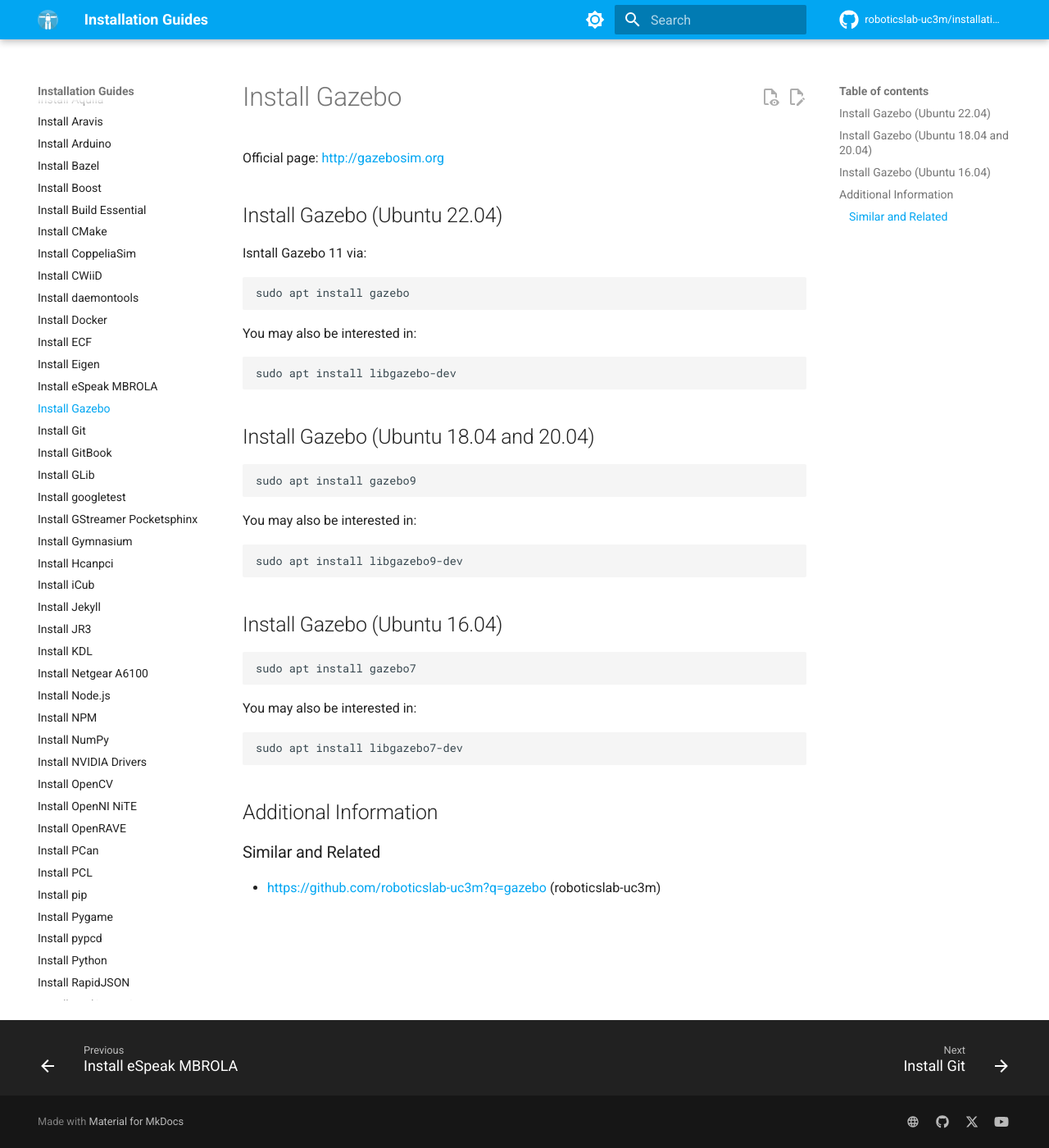
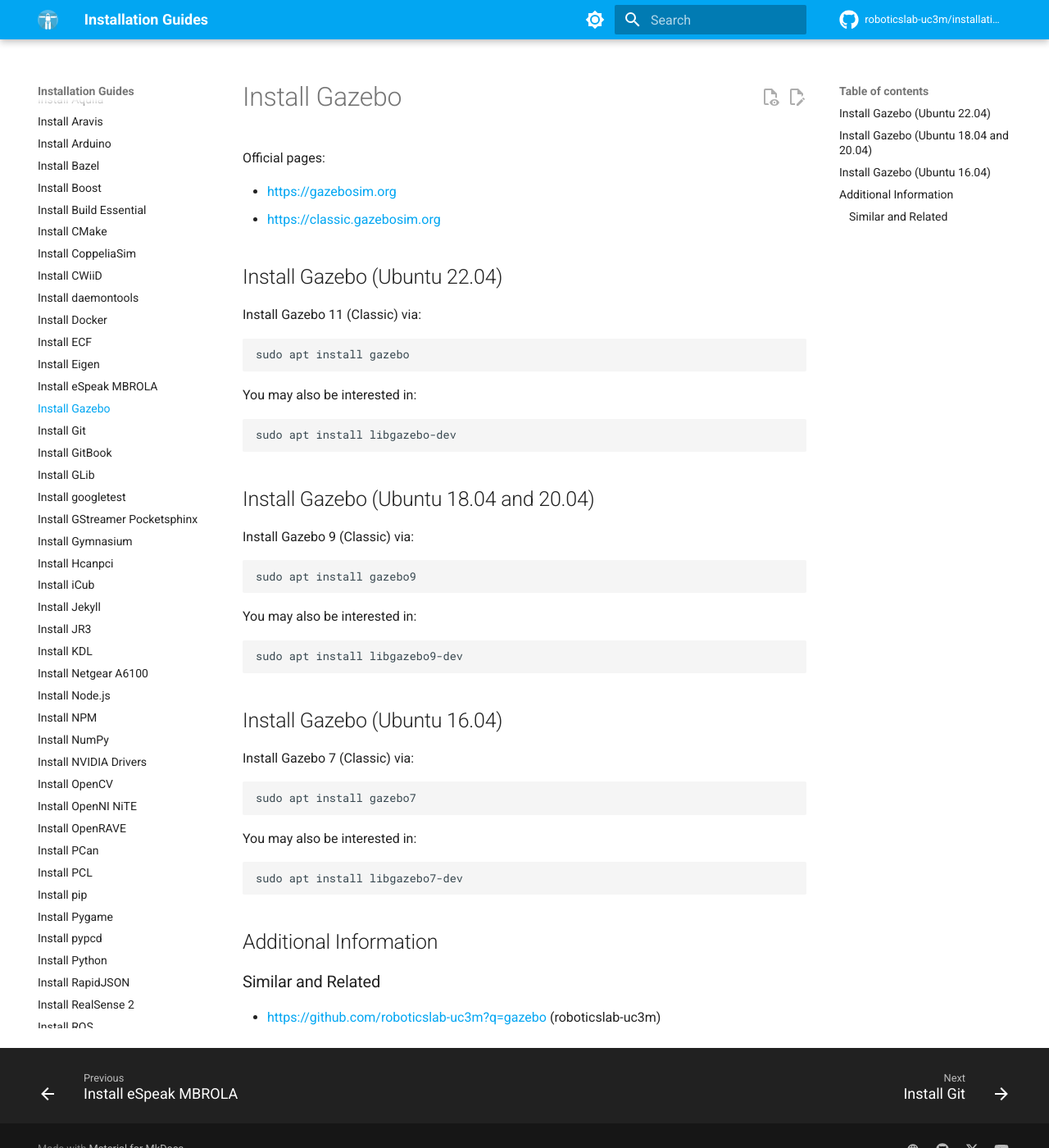
Before and after one commit to roboticslab-uc3m/installation-guides, an MkDocs documentation site: the page built from docs/install-gazebo.md, in a window 1280 px wide and 1400 px high. Shown: the whole window at 82% size. Built offline with MkDocs 1.6.1 and Material for MkDocs 9.7.7, drawn with Linux system fonts in a browser that asks for light colours; comment, search, counter and statistics services are not loaded.

Commit message:
gazebo vs gazebo classic

````diff
--- a/docs/install-gazebo.md
+++ b/docs/install-gazebo.md
@@ -1,10 +1,13 @@
 # Install Gazebo
 
-Official page: <http://gazebosim.org>
+Official pages:
+
+- <https://gazebosim.org>
+- <https://classic.gazebosim.org>
 
 ## Install Gazebo (Ubuntu 22.04)
 
-Isntall Gazebo 11 via:
+Install Gazebo 11 (Classic) via:
 
 ```bash
 sudo apt install gazebo
@@ -18,6 +21,8 @@
 
 ## Install Gazebo (Ubuntu 18.04 and 20.04)
 
+Install Gazebo 9 (Classic) via:
+
 ```bash
 sudo apt install gazebo9
 ```
@@ -29,6 +34,8 @@
 ```
 
 ## Install Gazebo (Ubuntu 16.04)
+
+Install Gazebo 7 (Classic) via:
 
 ```bash
 sudo apt install gazebo7
````
